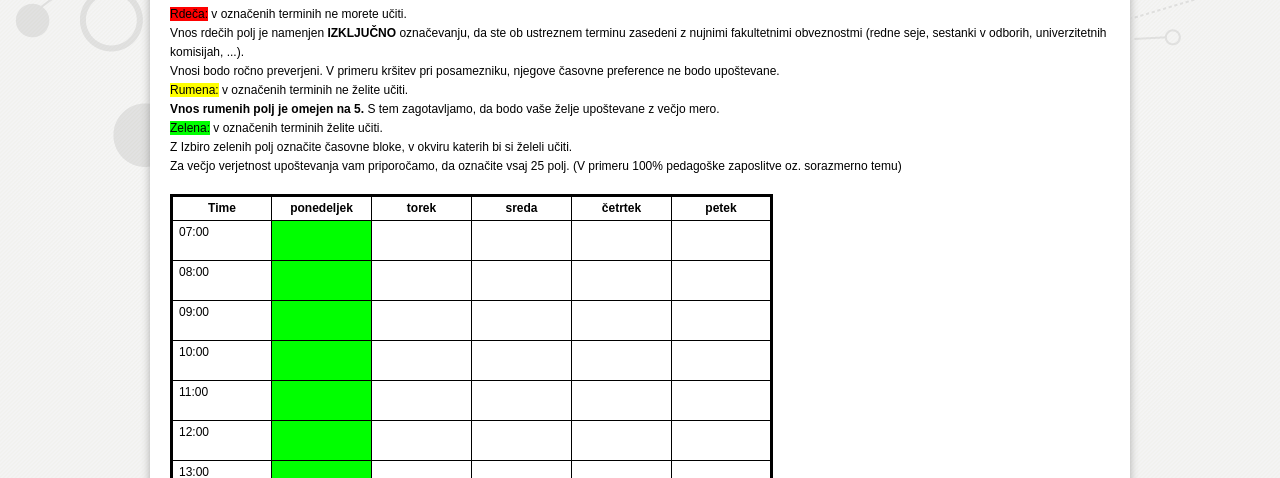
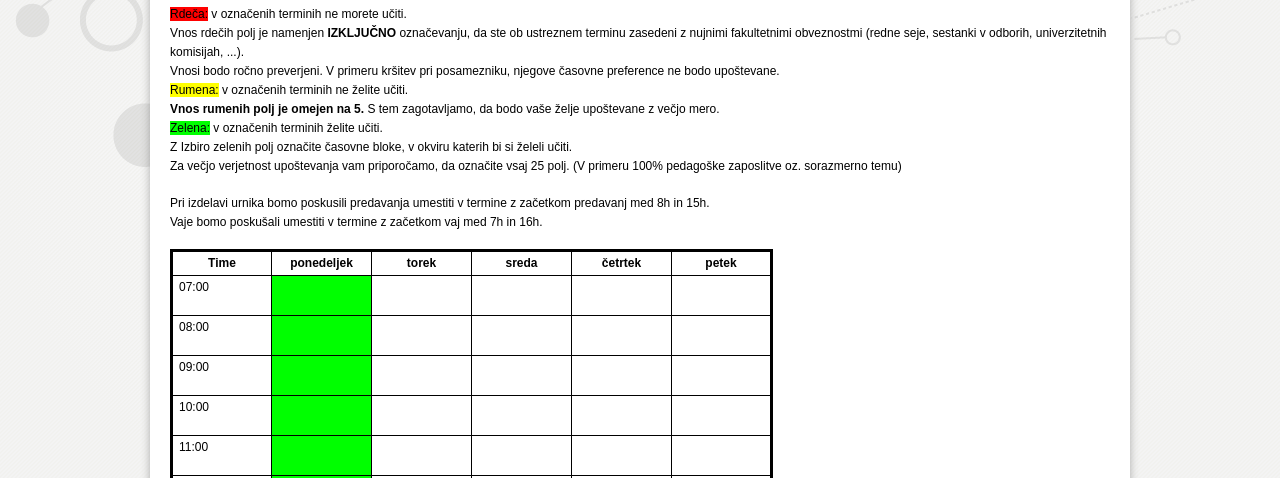
Before and after one commit to UL-FRI/urnik, a Django app: a page that uses friprosveta/templates/friprosveta/teacher_single_democratic_preferences.html in a window 1280 px wide. Shown: the part 206-684 px from the top of the page. Run offline with Django 3.2, Linux system fonts and the light colour scheme; a user stored in the database is signed in; tables that the repository leaves empty hold one stand-in row (values such as "Sample post").

Commit message:
Add note about activity placements

```diff
--- a/friprosveta/templates/friprosveta/teacher_single_democratic_preferences.html
+++ b/friprosveta/templates/friprosveta/teacher_single_democratic_preferences.html
@@ -45,6 +45,11 @@
 
     </li>
 </ul>
+</p>
+
+<p>
+    Pri izdelavi urnika bomo poskusili predavanja umestiti v termine z začetkom predavanj med 8h in 15h. <br>
+    Vaje bomo poskušali umestiti v termine z začetkom vaj med 7h in 16h.
 </p>
 
 {% endblocktrans %}
```
